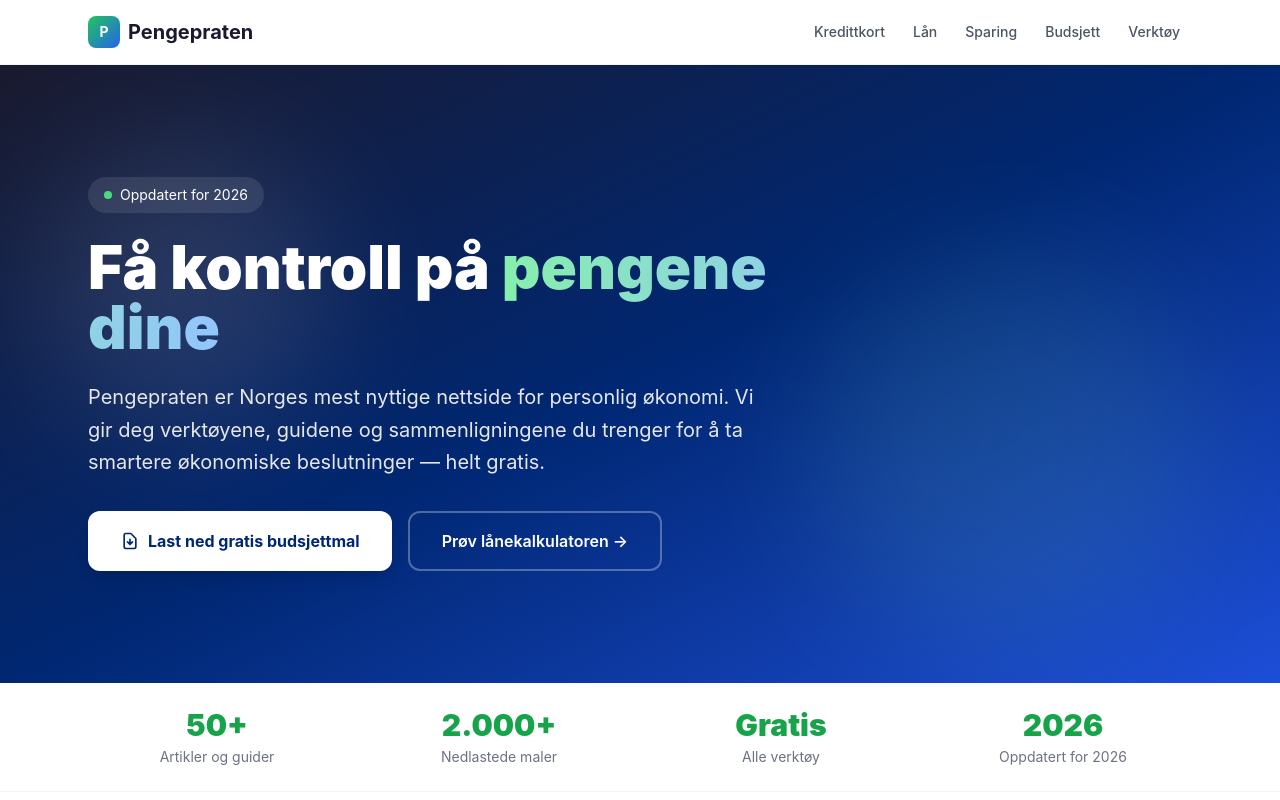
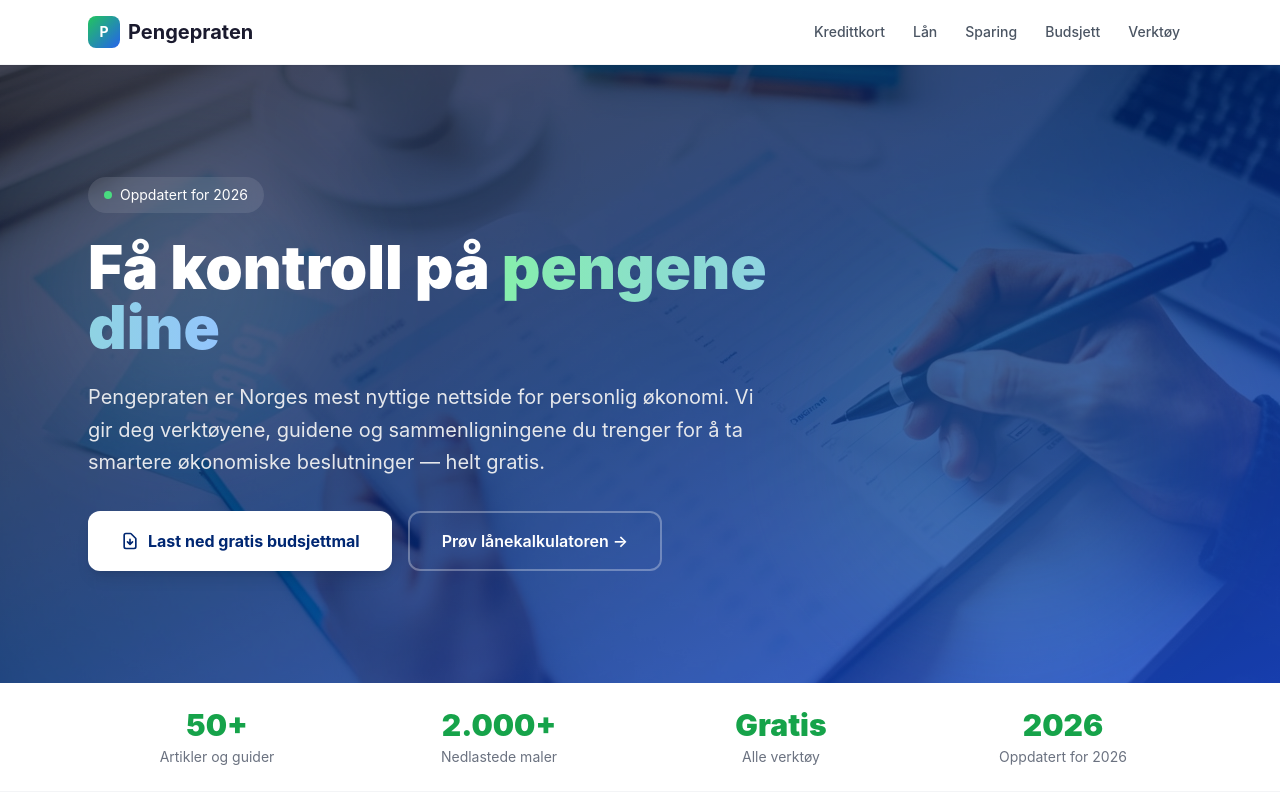
Before and after one commit to oddmundleikvoll/pengepraten, a Next.js app: page / in a window 1280 px wide. Shown: the top 800 px of the page. Built offline with nearby package versions, Linux system fonts and the light colour scheme.

Commit message:
feat: add hero image til forsiden

```diff
--- a/app/page.tsx
+++ b/app/page.tsx
@@ -1,3 +1,4 @@
+import Image from 'next/image'
 import Link from 'next/link'
 import LeadMagnet from '@/components/LeadMagnet'
 import ArticleCard from '@/components/ArticleCard'
@@ -45,6 +46,17 @@ export default function HomePage() {
     <>
       {/* Hero Section */}
       <section className="relative bg-gradient-to-br from-norsk-dark via-norsk-blue to-accent-700 text-white overflow-hidden">
+        {/* Hero background image */}
+        <div className="absolute inset-0">
+          <Image
+            src="/hero-control.png"
+            alt="Ta kontroll på økonomien din"
+            fill
+            className="object-cover object-center opacity-20"
+            priority
+          />
+        </div>
+
         {/* Background pattern */}
         <div className="absolute inset-0 opacity-10">
           <div className="absolute top-20 left-10 w-72 h-72 bg-white rounded-full blur-3xl" />
```
Also changed, not shown: public/hero-control.png (added), 1 other file (tests, documents, lock files or other folders).
